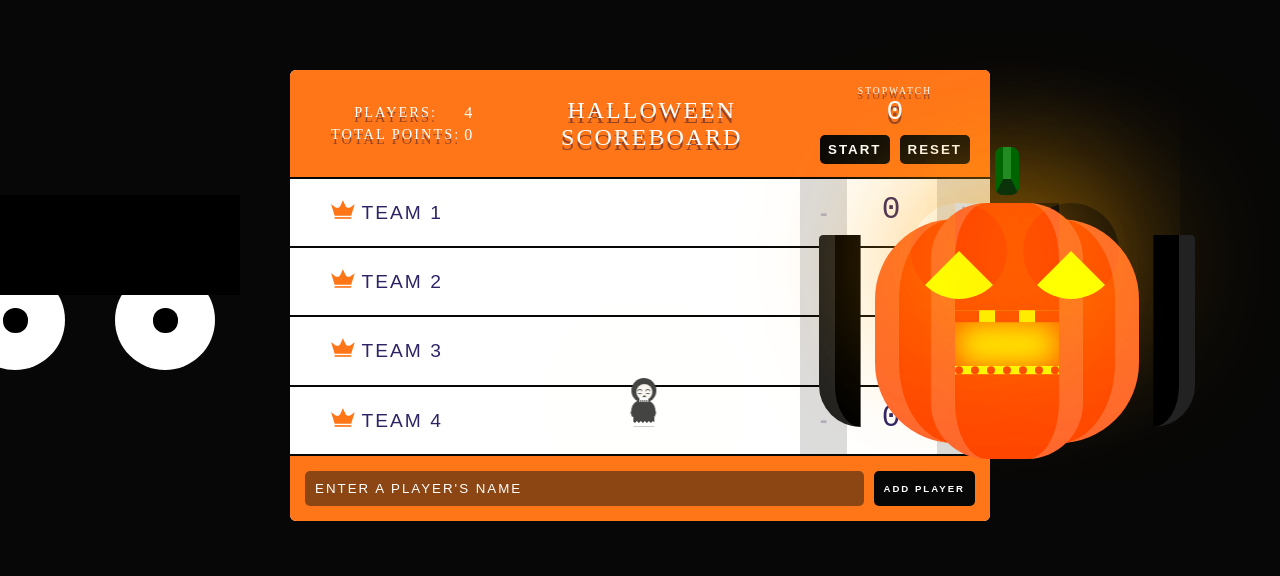
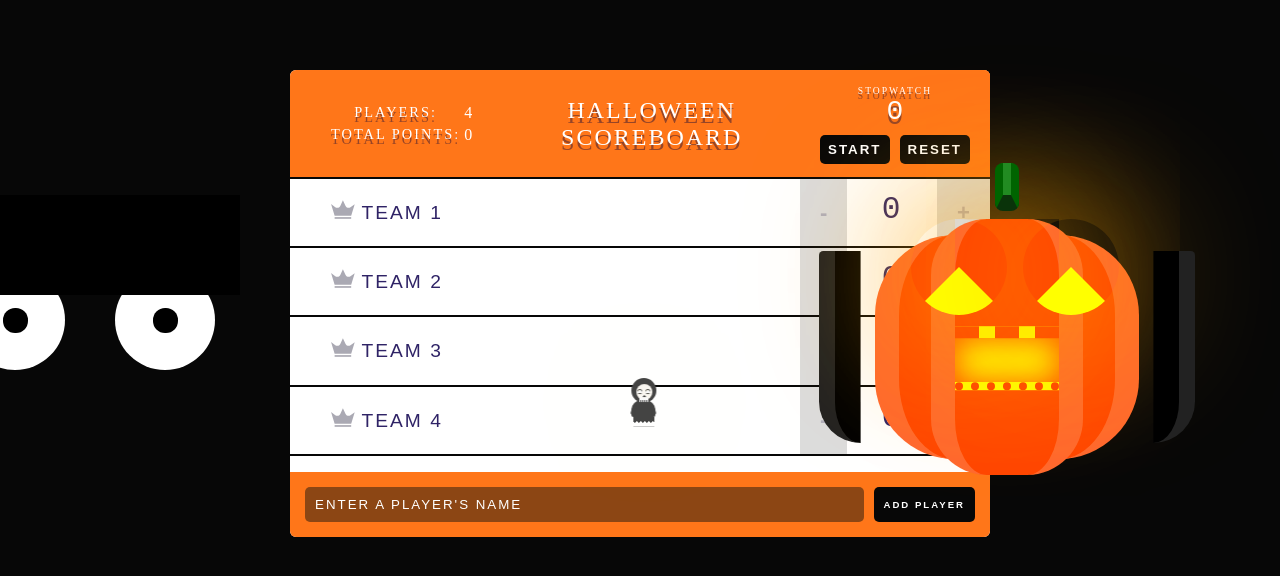
Before and after one commit to davidpofo/halloweenscoreboard, a React (Create React App) app: page / in a window 1280 px wide. Shown: the top 576 px of the page. Built offline with nearby package versions, Linux system fonts and the light colour scheme.

Commit message:
Revert "removed yarn lock and added package json"
Added second and third crown logic and css coloring

```diff
--- a/src/components/App.js
+++ b/src/components/App.js
@@ -42,6 +42,16 @@ class App extends Component {
   }
   return null;
 };
+  getSortedScores = () => {
+  const scores = this.state.players.map( p => p.score );
+  const sortedscores = scores.sort(function(a, b){return b.score-a.score})
+
+  if (sortedscores) {
+    return sortedscores;
+  }
+  return null;
+};
+
   handleScoreChange = (index, delta) => {
     this.setState( prevState => ({
       score: prevState.players[index].score += delta
@@ -72,8 +82,8 @@ class App extends Component {
 
   render() {
     const highScore = this.getHighScore();
-    // const sortedScores = this.getSortedScores();
-
+    const sortedScores = this.getSortedScores();
+    const secondThirdScore = sortedScores.slice(1,3);
     return (
       <div className="scoreboard">
         <Header players={this.state.players}/>
@@ -89,9 +99,11 @@ class App extends Component {
             changeScore={this.handleScoreChange}
             removePlayer={this.handleRemovePlayer}
             isHighScore={highScore === player.score}  // is a player's 'score' prop equal to the high score?
+            isSecondHigh = {secondThirdScore[0] === player.score}
+            isThirdHigh = {secondThirdScore[1] === player.score}
           />
         )}
-        {/*<p>{(console.log(sortedScores))}</p>*/}
+        <p>{(console.log(sortedScores))}</p>
         <AddPlayerForm addPlayer={this.handleAddPlayer}/>
 
       </div>
--- a/src/components/Icon.js
+++ b/src/components/Icon.js
@@ -3,13 +3,14 @@ import React from 'react';
 import PropTypes from 'prop-types'
 
 const Icon = (props) =>
-  <svg viewBox="0 0 44 35" className={ props.isHighScore ? 'is-high-score' : null }>
+  <svg viewBox="0 0 44 35" className={ props.isHighScore ? 'is-high-score' : props.isSecondHigh ? 'is-secondhigh-score' : props.isThirdHigh ? 'is-thirdhigh-score' :  null}>
   <path d="M26.7616 10.6207L21.8192 0L16.9973 10.5603C15.3699 14.1207 10.9096 15.2672 7.77534 12.9741L0 7.24138L6.56986 28.8448H37.0685L43.5781 7.72414L35.7425 13.0948C32.6685 15.2672 28.3288 14.0603 26.7616 10.6207Z" transform="translate(0 0.301727)"/>
   <rect width="30.4986" height="3.07759" transform="translate(6.56987 31.5603)"/>
 </svg>;
 
 Icon.propTypes = {
-  isHighScore: PropTypes.bool
+  isHighScore: PropTypes.bool,
+  isSecondHigh: PropTypes.bool
 };
 
 export default Icon;
--- a/src/components/Player.js
+++ b/src/components/Player.js
@@ -12,7 +12,9 @@ class Player extends PureComponent {
         score: PropTypes.number.isRequired,
         id: PropTypes.number,
         index: PropTypes.number,
-        isHighScore: PropTypes.bool
+        isHighScore: PropTypes.bool,
+        isSecondHigh: PropTypes.bool,
+        isThirdHigh: PropTypes.bool
     };
     render() {
         const {
@@ -28,7 +30,7 @@ class Player extends PureComponent {
             <div className="player">
                 <span className="player-name">
                   <button className="remove-player" onClick={() => removePlayer(id)}>✖</button>
-                <Icon isHighScore={this.props.isHighScore} />
+                <Icon isHighScore={this.props.isHighScore} isSecondHigh = {this.props.isSecondHigh} isThirdHigh = {this.props.isThirdHigh} />
                 {name}
              </span>
 
--- a/src/index.css
+++ b/src/index.css
@@ -308,7 +308,16 @@ svg {
   animation: grow 0.35s ease-in-out;
   transform-origin: 50% 50%;
 }
-
+.is-secondhigh-score {
+  fill: #aaa9b3;
+  animation: grow 0.35s ease-in-out;
+  transform-origin: 50% 50%;
+}
+.is-thirdhigh-score {
+  fill: #8c4614;
+  animation: grow 0.35s ease-in-out;
+  transform-origin: 50% 50%;
+}
 @keyframes grow {
   50% { transform: scale(1.4) rotate(-3deg); }
 }
```
